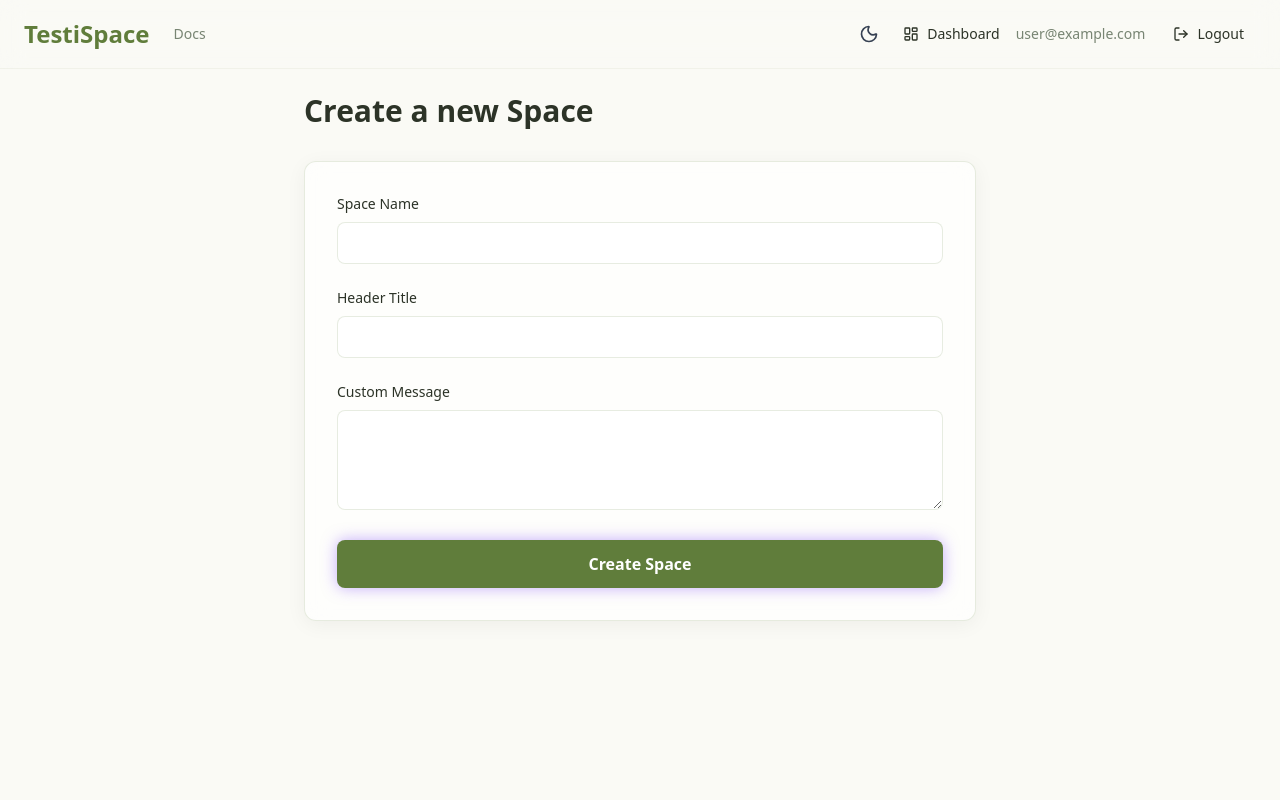
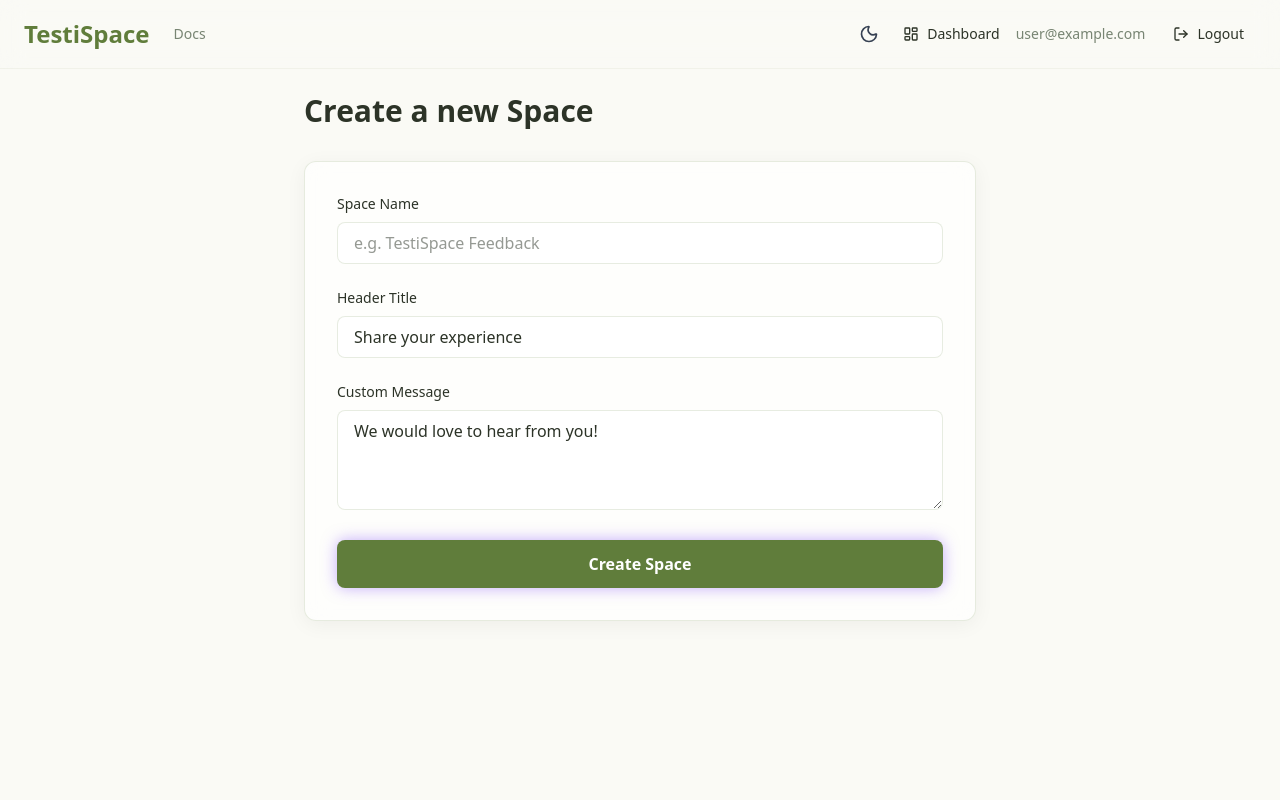
Before and after one commit to xeylous/testispace, a Next.js app: page /dashboard/new-space in a window 1280 px wide. Shown: the top 800 px of the page. Built offline with nearby package versions, Linux system fonts and the light colour scheme; no server answers; sample sign-in values are in the browser's storage.

Commit message:
font color fixed

```diff
--- a/src/app/(auth)/login/page.tsx
+++ b/src/app/(auth)/login/page.tsx
@@ -48,7 +48,7 @@
                 setEmail(e.target.value);
                 if (error) setError("");
               }}
-              className="w-full bg-input border border-border rounded-lg px-4 py-2 focus:ring-2 focus:ring-ring outline-none transition-all text-white"
+              className="w-full bg-input border border-border rounded-lg px-4 py-2 focus:ring-2 focus:ring-ring outline-none transition-all text-foreground"
               placeholder="you@example.com"
               required
             />
@@ -62,7 +62,7 @@
                 setPassword(e.target.value);
                 if (error) setError("");
               }}
-              className="w-full bg-input border border-border rounded-lg px-4 py-2 focus:ring-2 focus:ring-ring outline-none transition-all text-white"
+              className="w-full bg-input border border-border rounded-lg px-4 py-2 focus:ring-2 focus:ring-ring outline-none transition-all text-foreground"
               required
             />
         </div>
--- a/src/app/(auth)/register/page.tsx
+++ b/src/app/(auth)/register/page.tsx
@@ -54,7 +54,7 @@
               type="text"
               value={name}
               onChange={(e) => setName(e.target.value)}
-              className="w-full bg-input border border-border rounded-lg px-4 py-2 focus:ring-2 focus:ring-ring outline-none transition-all text-white"
+              className="w-full bg-input border border-border rounded-lg px-4 py-2 focus:ring-2 focus:ring-ring outline-none transition-all text-foreground"
               placeholder="John Doe"
               required
             />
@@ -65,7 +65,7 @@
               type="email"
               value={email}
               onChange={(e) => setEmail(e.target.value)}
-              className="w-full bg-input border border-border rounded-lg px-4 py-2 focus:ring-2 focus:ring-ring outline-none transition-all text-white"
+              className="w-full bg-input border border-border rounded-lg px-4 py-2 focus:ring-2 focus:ring-ring outline-none transition-all text-foreground"
               placeholder="you@example.com"
               required
             />
@@ -76,7 +76,7 @@
               type="password"
               value={password}
               onChange={(e) => setPassword(e.target.value)}
-              className="w-full bg-input border border-border rounded-lg px-4 py-2 focus:ring-2 focus:ring-ring outline-none transition-all text-white"
+              className="w-full bg-input border border-border rounded-lg px-4 py-2 focus:ring-2 focus:ring-ring outline-none transition-all text-foreground"
               required
             />
         </div>
--- a/src/app/dashboard/new-space/page.tsx
+++ b/src/app/dashboard/new-space/page.tsx
@@ -48,7 +48,7 @@
                     type="text"
                     value={name}
                     onChange={(e) => setName(e.target.value)}
-                    className="w-full bg-input border border-border rounded-lg px-4 py-2 focus:ring-2 focus:ring-ring outline-none transition-all text-white"
+                    className="w-full bg-input border border-border rounded-lg px-4 py-2 focus:ring-2 focus:ring-ring outline-none transition-all text-foreground"
                     placeholder="e.g. TestiSpace Feedback"
                     required
                 />
@@ -60,7 +60,7 @@
                     type="text"
                     value={headerTitle}
                     onChange={(e) => setHeaderTitle(e.target.value)}
-                    className="w-full bg-input border border-border rounded-lg px-4 py-2 focus:ring-2 focus:ring-ring outline-none transition-all text-white"
+                    className="w-full bg-input border border-border rounded-lg px-4 py-2 focus:ring-2 focus:ring-ring outline-none transition-all text-foreground"
                     placeholder="Share your experience"
                 />
             </div>
@@ -70,7 +70,7 @@
                 <textarea
                     value={customMessage}
                     onChange={(e) => setCustomMessage(e.target.value)}
-                    className="w-full bg-input border border-border rounded-lg px-4 py-2 focus:ring-2 focus:ring-ring outline-none transition-all text-white min-h-[100px]"
+                    className="w-full bg-input border border-border rounded-lg px-4 py-2 focus:ring-2 focus:ring-ring outline-none transition-all text-foreground min-h-[100px]"
                     placeholder="We would love to hear from you!"
                 />
             </div>
--- a/src/components/SubmissionForm.tsx
+++ b/src/components/SubmissionForm.tsx
@@ -149,7 +149,7 @@
         <textarea
           value={textContent}
           onChange={(e) => setTextContent(e.target.value)}
-          className="w-full bg-input border border-border rounded-lg px-4 py-3 focus:ring-2 focus:ring-ring outline-none transition-all text-white min-h-[120px]"
+          className="w-full bg-input border border-border rounded-lg px-4 py-3 focus:ring-2 focus:ring-ring outline-none transition-all text-foreground min-h-[120px]"
           placeholder="Tell us what you liked..."
           required={!file}
         />
@@ -212,7 +212,7 @@
                 type="text"
                 value={name}
                 onChange={(e) => setName(e.target.value)}
-                className="w-full bg-input border border-border rounded-lg px-4 py-2 focus:ring-2 focus:ring-ring outline-none transition-all text-white"
+                className="w-full bg-input border border-border rounded-lg px-4 py-2 focus:ring-2 focus:ring-ring outline-none transition-all text-foreground"
                 placeholder="John Doe"
                 required
                 />
@@ -223,7 +223,7 @@
                 type="email"
                 value={email}
                 onChange={(e) => setEmail(e.target.value)}
-                className="w-full bg-input border border-border rounded-lg px-4 py-2 focus:ring-2 focus:ring-ring outline-none transition-all text-white"
+                className="w-full bg-input border border-border rounded-lg px-4 py-2 focus:ring-2 focus:ring-ring outline-none transition-all text-foreground"
                 placeholder="john@example.com"
                 />
             </div>
@@ -234,7 +234,7 @@
             type="text"
             value={designation}
             onChange={(e) => setDesignation(e.target.value)}
-            className="w-full bg-input border border-border rounded-lg px-4 py-2 focus:ring-2 focus:ring-ring outline-none transition-all text-white"
+            className="w-full bg-input border border-border rounded-lg px-4 py-2 focus:ring-2 focus:ring-ring outline-none transition-all text-foreground"
             placeholder="e.g. CEO at Company"
             />
         </div>
```
